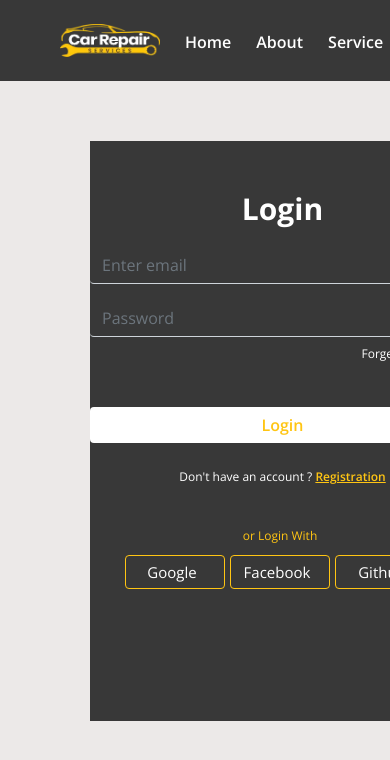
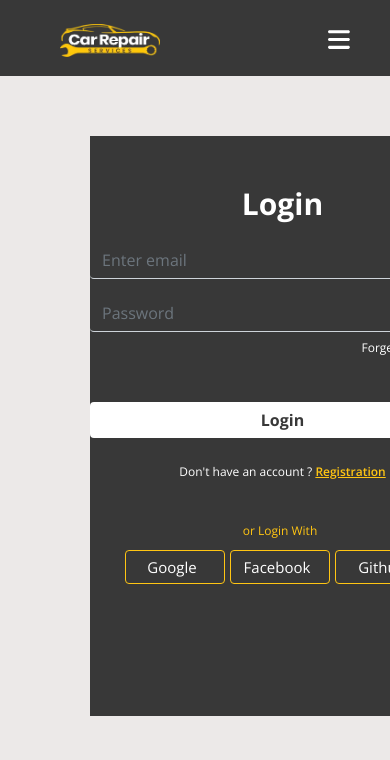
Before and after one commit to Eity2021/Car-Service-clientSide, a React (Create React App) app: page /login in a window 390 px wide. Shown: the top 760 px of the page. Built offline with nearby package versions, Linux system fonts and the light colour scheme; grey boxes are pictures that could not be loaded.

Commit message:
responsive navbar

```diff
--- a/src/Car-services/Shared/Header/Header.js
+++ b/src/Car-services/Shared/Header/Header.js
@@ -1,24 +1,48 @@
-import React from "react";
+import React, { useState } from "react";
 import { Link } from "react-router-dom";
 import logo from "../../images/logo.png";
+import { FontAwesomeIcon } from "@fortawesome/react-fontawesome";
+import { faBars, faXmark } from "@fortawesome/free-solid-svg-icons";
+const Header = () => {
+  const [open, setOpen] = useState(false);
 
-const Header = () => {
   return (
+
       <div className="header_area">
+        <div onClick={() => setOpen(!open)}>
+          <FontAwesomeIcon className="fabars" icon={faBars}></FontAwesomeIcon>
+        </div>
         <div className="header_logo">
           <Link to="/">
             <img src={logo} alt="" />
           </Link>
         </div>
-      <div className="header_link">
-
-        <Link className="link" to="/">Home</Link>
-        <Link className="link" to="about">About</Link>
-        <Link className="link" to="service">Service</Link>
-        <Link className="link" to="login">Login</Link>
-
+        <div className="color">
+          <div className={`header_link ${open ? "up" : "down"}`}>
+            <div className="header-linkup">
+              <Link className="link" to="/">
+                Home
+              </Link>
+              <Link className="link" to="about">
+                About
+              </Link>
+              <Link className="link" to="service">
+                Service
+              </Link>
+              <Link className="link" to="login">
+                Login
+              </Link>
+              <div onClick={() => setOpen(!open)}>
+                <FontAwesomeIcon
+                  className="faxmark"
+                  icon={faXmark}
+                ></FontAwesomeIcon>
               </div>
             </div>
+          </div>
+        </div>
+      </div>
+
   );
 };
 
--- a/src/CssPage/CssPage.css
+++ b/src/CssPage/CssPage.css
@@ -11,7 +11,8 @@ h2,
 h3,
 h4,
 h5,
-h6 {
+h6,
+a {
   margin: 0px;
 }
 /************************************  home start ************************************/
@@ -21,11 +22,13 @@ h6 {
 
 .header_area {
   display: flex;
-  justify-content: space-between;
-  padding: 24px 60px;
+  justify-content:space-between;
+  padding: 24px 60px 24px 60px;
   background: #383838;
 }
-
+.header_logo{
+  position: absolute;
+}
 .header_logo img {
   width: 100px;
 }
@@ -138,6 +141,7 @@ h6 {
   display: grid;
   grid-template-columns: repeat(4, 1fr);
   gap: 10px;
+  padding: 0px 60px;
 }
 
 .expert-img img {
@@ -229,10 +233,10 @@ h6 {
 .button {
   width: 385px;
   background: #fff;
-  color: #ffc513;
+  color: #383838;
   border: none;
   margin: 30px 0px 20px 0px;
-  font-weight: 600;
+  font-weight: 700;
   transition: 0.2s;
 }
 .button :hover {
@@ -317,6 +321,14 @@ h6 {
   width: 110px;
   font-weight: bold;
 }
+
+
+.faxmark{
+  display: none;
+}
+.fabars{
+display: none;
+}
 /************************************ login end ************************************/
 
 /************************************ registration start ************************************/
--- a/src/CssPage/Responsive.css
+++ b/src/CssPage/Responsive.css
@@ -86,3 +86,140 @@
 }
 
 /************************************ show Service end ************************************/
+
+
+
+/************************************ experts start ************************************/
+
+
+@media (max-width:1199px) {
+  .experts_area{
+    display: grid;
+    grid-template-columns: repeat(3, 1fr);
+  }
+}
+
+@media (max-width:991px) {
+
+}
+
+
+@media (max-width:767px) {
+  .experts_area{
+    display: grid;
+    grid-template-columns: repeat(2, 1fr);
+
+  }
+}
+
+@media (max-width:576px) {
+  .experts_area{
+    display: grid;
+    grid-template-columns: repeat(1, 1fr);
+
+  }
+}
+
+@media (max-width:320px) {
+
+}
+
+/************************************ experts end ************************************/
+
+
+
+/************************************ login start ************************************/
+
+
+
+@media (max-width:1199px) {
+
+}
+
+@media (max-width:991px) {
+
+  .header_area {
+    padding: 24px 60px 52px 60px;
+}
+
+  .header_link{
+    text-align: center;
+    position: fixed;
+    top: 0px;
+    z-index: 3;
+    width: 30%;
+    left: 0;
+    background: #383838;
+    height: 100vh;
+
+  }
+
+  .header-linkup{
+    display: grid;
+    justify-content: left;
+    padding: 55px 0px 0px 25px;
+    text-align: left;
+    position: relative;
+  }
+  .header_area .header_link .link {
+    padding: 0px 0px 25px 25px;
+
+}
+  .up {
+    margin-left: 0px;
+    transition: 0.5s;
+
+  }
+
+  .down {
+    margin-left: -400px;
+    transition: 0.5s;
+  }
+
+
+  .fabars{
+    display: block;
+    position: absolute;
+    right: 40px;
+    top: 27px;
+    color: #fff;
+    font-size: 25px;
+
+  }
+  .faxmark{
+    display: block;
+    position:absolute;
+    top: 10px;
+    color: #fff;
+    font-size: 25px;
+    left: 206px;
+  }
+
+
+}
+
+
+@media (max-width:767px) {
+  .header_link{
+    width: 35%;
+  }
+  .faxmark{
+    left: 176px;
+  }
+}
+
+@media (max-width:576px) {
+  .header_link{
+    width: 45%;
+  }
+  .faxmark{
+    left: 138px;
+  }
+}
+
+@media (max-width:320px) {
+
+}
+
+
+/************************************ login end ************************************/
```
Lines whose indentation alone changed are shown as unchanged.
